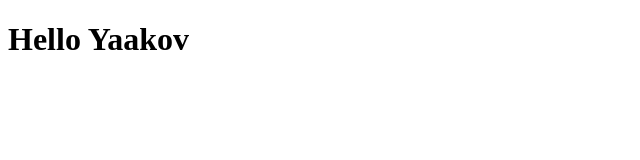
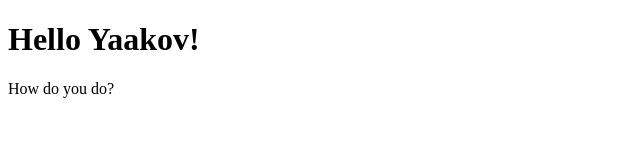
Before and after one commit to tixuz/yaakov, a plain HTML site: page index.html in a window 1280 px wide. Shown: the whole page, without its empty margins (0-640 px from the left). Drawn offline with Linux system fonts and the light colour scheme.

Commit message:
next step

```diff
--- a/index.html
+++ b/index.html
@@ -5,6 +5,7 @@
     <title>Hello</title>
 </head>
 <body>
-<h1>Hello Yaakov</h1>
+<h1>Hello Yaakov!</h1>
+How do you do?
 </body>
 </html>
```
Also changed, not shown: 1 other file.
